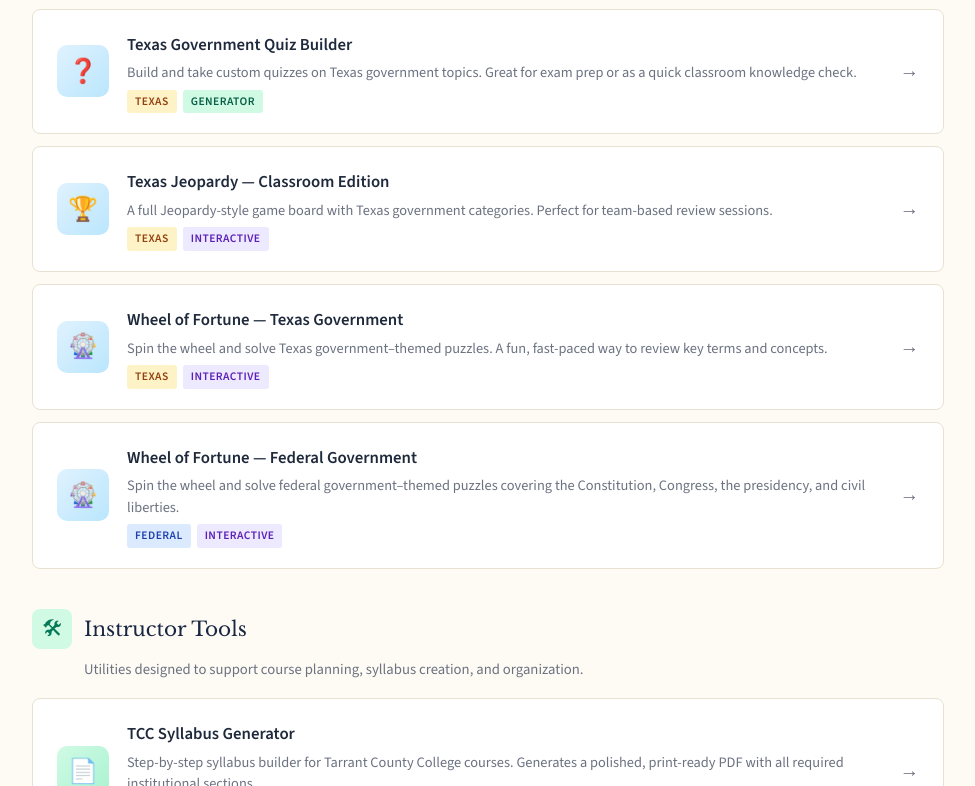
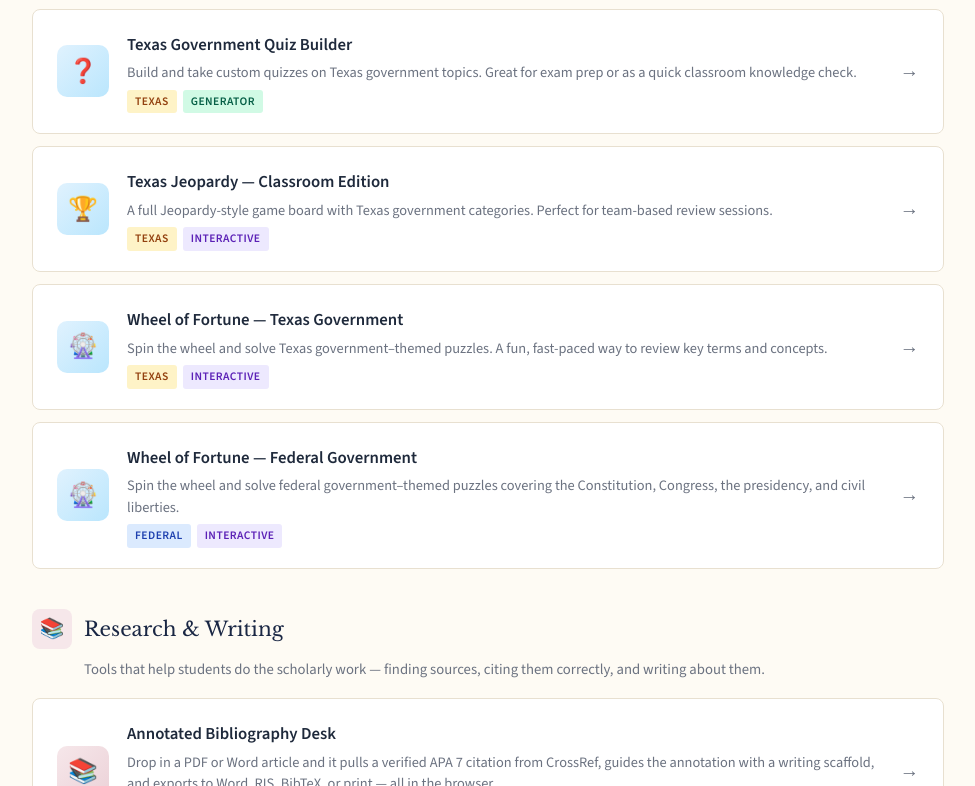
Before and after one commit to ProfessorJaredAlanStewart/Games-and-Simulations-, a plain HTML site: page index.html in a window 1280 px wide. Shown: the part 2014-2800 px from the top of the page, without its empty margins (152-1127 px from the left). Drawn offline with nearby package versions, Linux system fonts and the light colour scheme.

Commit message:
Add files via upload

```diff
--- a/index.html
+++ b/index.html
@@ -4,7 +4,7 @@
 <meta charset="UTF-8">
 <meta name="viewport" content="width=device-width, initial-scale=1.0">
 <title>Government Games & Simulations — Interactive Classroom Resources</title>
-<meta name="description" content="Free, browser-based government games and simulations for college and high school classrooms. Congressional simulations, crossword generators, quiz builders, and more.">
+<meta name="description" content="Free, browser-based government games and simulations for college and high school classrooms. Congressional simulations, crossword generators, quiz builders, an APA 7 annotated bibliography tool, and more.">
 <link rel="preconnect" href="https://fonts.googleapis.com">
 <link rel="preconnect" href="https://fonts.gstatic.com" crossorigin>
 <link href="https://fonts.googleapis.com/css2?family=Libre+Baskerville:ital,wght@0,400;0,700;1,400&family=Source+Sans+3:wght@300;400;500;600;700&display=swap" rel="stylesheet">
@@ -25,6 +25,7 @@
         --sim-color: #7c3aed;
         --study-color: #0369a1;
         --tool-color: #047857;
+        --research-color: #7c2d3a;
     }
     * { box-sizing: border-box; margin: 0; padding: 0; }
     body {
@@ -170,6 +171,7 @@
     .category-icon.study { background: #e0f2fe; color: var(--study-color); }
     .category-icon.tool { background: #d1fae5; color: var(--tool-color); }
     .category-icon.trek { background: #fef3c7; color: var(--warm); }
+    .category-icon.research { background: #f6e7ea; color: var(--research-color); }
     .category-title {
         font-family: 'Libre Baskerville', Georgia, serif;
         font-size: 1.25rem;
@@ -223,6 +225,7 @@
     .game-icon.study { background: linear-gradient(135deg, #e0f2fe, #bae6fd); }
     .game-icon.tool { background: linear-gradient(135deg, #d1fae5, #a7f3d0); }
     .game-icon.trek { background: linear-gradient(135deg, #fef3c7, #fde68a); }
+    .game-icon.research { background: linear-gradient(135deg, #f6e7ea, #ecd2d8); }
     .game-info h3 {
         font-family: 'Source Sans 3', sans-serif;
         font-size: 1.05rem;
@@ -254,6 +257,7 @@
     .tag.interactive { background: #ede9fe; color: #5b21b6; }
     .tag.generator { background: #d1fae5; color: #065f46; }
     .tag.trek { background: #fef3c7; color: #78350f; }
+    .tag.research { background: #f6e7ea; color: #7c2d3a; }
     .game-arrow {
         color: var(--muted);
         font-size: 1.2rem;
@@ -385,7 +389,7 @@
         </p>
         <div class="hero-stats">
             <div>
-                <div class="hero-stat-num">11</div>
+                <div class="hero-stat-num">12</div>
                 <div class="hero-stat-label">Activities</div>
             </div>
             <div>
@@ -551,7 +555,30 @@
             </div>
         </div>
 
-        <!-- 3. Instructor Tools -->
+        <!-- 3. Research & Writing -->
+        <div class="category">
+            <div class="category-header">
+                <div class="category-icon research">📚</div>
+                <div class="category-title">Research &amp; Writing</div>
+            </div>
+            <p class="category-desc">Tools that help students do the scholarly work &mdash; finding sources, citing them correctly, and writing about them.</p>
+            <div class="game-grid">
+                <a class="game-card" href="annotated-bibliography.html" target="_blank">
+                    <div class="game-icon research">📚</div>
+                    <div class="game-info">
+                        <h3>Annotated Bibliography Desk</h3>
+                        <p>Drop in a PDF or Word article and it pulls a verified APA 7 citation from CrossRef, guides the annotation with a writing scaffold, and exports to Word, RIS, BibTeX, or print &mdash; all in the browser.</p>
+                        <div class="game-tags">
+                            <span class="tag research">APA 7</span>
+                            <span class="tag generator">Citation Tool</span>
+                        </div>
+                    </div>
+                    <span class="game-arrow">&rarr;</span>
+                </a>
+            </div>
+        </div>
+
+        <!-- 4. Instructor Tools -->
         <div class="category">
             <div class="category-header">
                 <div class="category-icon tool">🛠</div>
@@ -584,7 +611,7 @@
             </div>
         </div>
 
-        <!-- 4. Simulations -->
+        <!-- 5. Simulations -->
         <div class="category">
             <div class="category-header">
                 <div class="category-icon sim">🏛</div>
@@ -631,7 +658,7 @@
             </div>
         </div>
 
-        <!-- 5. Bonus -->
+        <!-- 6. Bonus -->
         <div class="category" style="opacity: 0.85;">
             <div class="category-header">
                 <div class="category-icon" style="background: #fce7f3; color: #be185d;">🎲</div>
```
